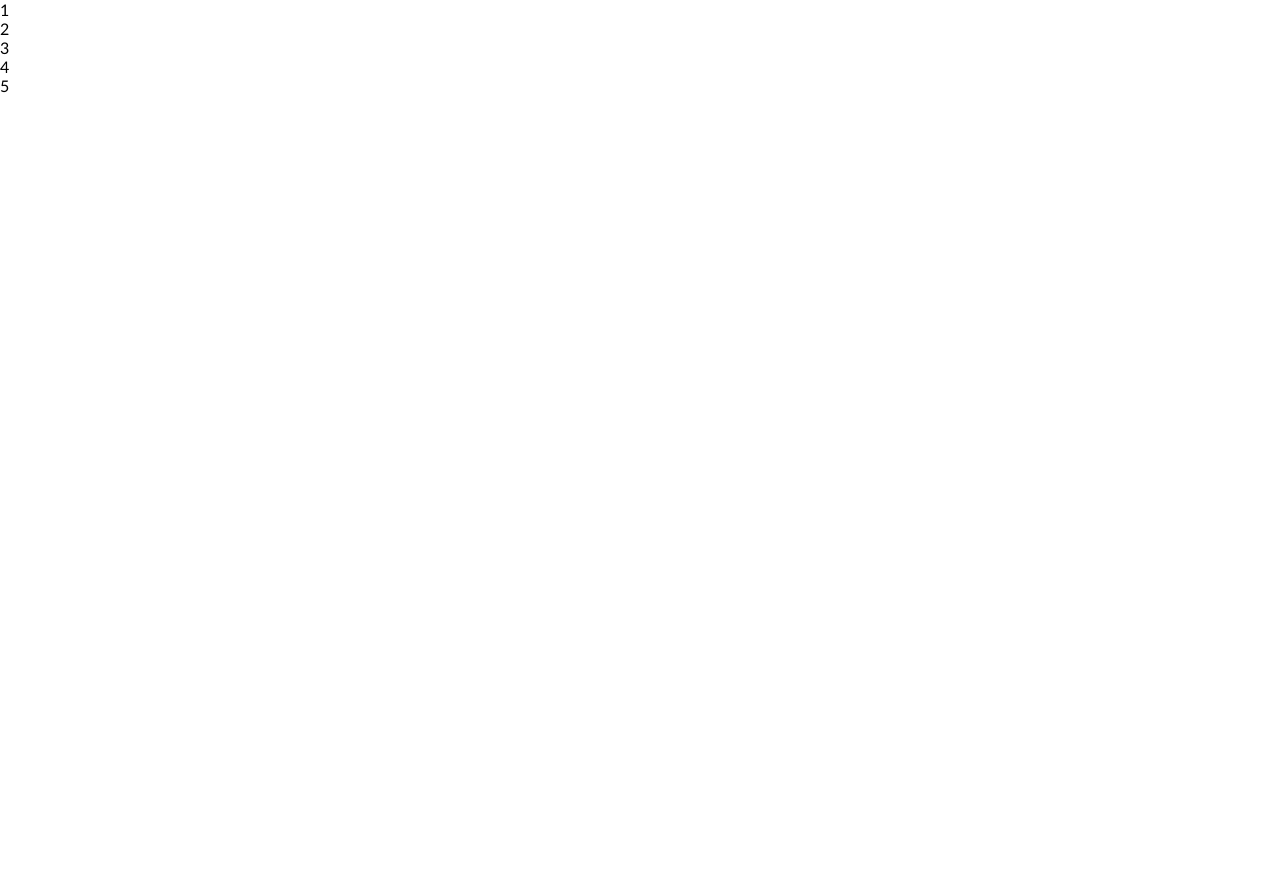
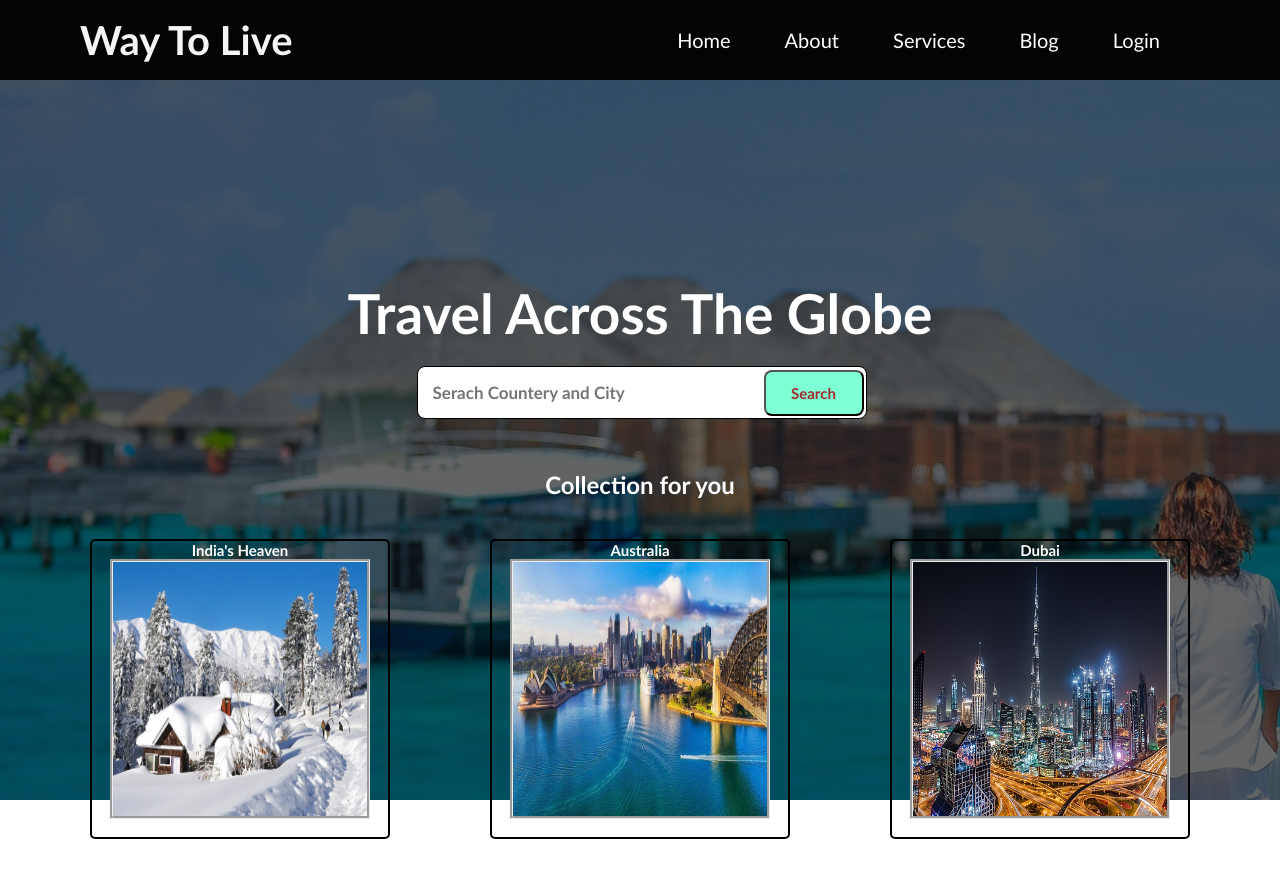
Before and after one commit to sanjam-sharma/Codesoft, a plain HTML site: page index.html in a window 1280 px wide. Before the commit the page ends 800 px from the top, so only its background shows below. Drawn offline with Linux system fonts and the light colour scheme.

Commit message:
New updates

```diff
--- a/index.css
+++ b/index.css
@@ -1,4 +1,160 @@
 *{
-    margin: 0%;
+    margin: 0;
+    padding: 0;
+    box-sizing: border-box;
     font-family: Calibri;
 }
+
+.container{
+    background-image:linear-gradient(rgba(0,0,0,0.6), rgba(0,0,0,0.6)), url("images/banner1.jpg");
+    width: 100%;
+    height: 100vh;
+}
+
+.header{
+    display: flex;
+    justify-content: space-between;
+    width: 100%;
+    height: 80px;
+    background-color: rgb(4, 4, 4);
+}
+.header  .logo{
+    margin-left: 80px;
+}
+.header .logo h2{
+    font-size: 40px;
+    color: whitesmoke;
+    line-height: 80px;
+}
+.header .logo h2:hover{
+    color: brown;
+}
+.header nav{
+    margin-right: 80px;
+}
+.header nav ul li{
+    display: inline-block;
+    line-height: 80px;
+
+}
+.header nav ul li a{
+    color: white;
+    font-size: 20px;
+    padding: 10px;
+    text-decoration: none;
+    margin-right: 30px;
+
+
+}
+
+.header nav ul li a:hover{
+    color: brown;
+    border-bottom: 1px solid brown;
+
+}
+
+.text h2{
+    padding-top: 200px;
+    padding-bottom: 0;
+    font-size: 55px;
+    color: #fff;
+    text-align: center;
+
+}
+.main-btn{
+    display: flex;
+    justify-content: center;
+}
+.button{
+    width: 500px;
+    margin-top: 20px;
+}
+
+.button .serch-btn{
+    width: 90%;
+    max-width: 500px;
+    border: 1px solid black;
+    border-radius: 8px;
+    margin: auto;
+    padding: 15px;
+    font-size: 17px;
+    font-weight: 900;
+}
+.common-btn {
+
+        width: 100px;
+        margin-top: 24px;
+        position: relative;
+        margin-left: -153px;
+
+}
+.btn{
+    width: 100px;
+    padding: 12px;
+    border-radius: 8px;
+    background-color: aquamarine;
+    color: brown;
+    font-size: 15px;
+    font-weight: 900;
+}
+
+.hader2 h2{
+    color: white;
+    margin-top: 51px;
+text-align: center
+}
+
+.post{
+    display: flex;
+    font-size: 15px;
+    padding: 40px;
+    color: white;
+    text-align: center;
+    justify-content: space-around;
+}
+
+.india{
+    height: 300px;
+    width: 300px;
+    border: 2px solid black;
+    border-radius: 5px;
+    background-color: transparent;
+    font-weight: 800;
+
+}
+
+.Aus{
+    height: 300px;
+    width: 300px;
+    border: 2px solid black;
+    border-radius: 5px;
+    background-color: transparent;
+    font-weight: 800;
+}
+
+.Dubai{
+    height: 300px;
+    width: 300px;
+    border: 2px solid black;
+    border-radius: 5px;
+    background-color: transparent;
+    font-weight: 800;
+}
+
+.india img{
+    width: 260px;
+    height: 260px;
+    border: groove;
+}
+
+.Aus img{
+    width: 260px;
+    height: 260px;
+    border: groove;
+}
+
+.Dubai img{
+    width: 260px;
+    height: 260px;
+    border: groove;
+}
--- a/index.html
+++ b/index.html
@@ -1,18 +1,51 @@
 <!DOCTYPE html>
 <html lang="en">
-<head>
-    <meta charset="UTF-8">
-    <meta name="viewport" content="width=device-width, initial-scale=1.0">
+  <head>
+    <meta charset="UTF-8" />
+    <meta name="viewport" content="width=device-width, initial-scale=1.0" />
     <title>Landing Page</title>
-    <link rel="stylesheet" href="index.css">
-</head>
-<body>
+    <link rel="stylesheet" href="index.css" />
+    <link rel="stylesheet" href="path/to/font-awesome/css/font-awesome.min.css"/>
+
+  </head>
+  <body>
     <div class="container">
-        <div>1</div>
-        <div>2</div>
-        <div>3</div>
-        <div>4</div>
-        <div>5</div>
+      <div class="header">
+        <div class="logo">
+          <h2>Way To Live</h2>
+        </div>
+        <nav>
+          <ul>
+            <li><a href="">Home</a></li>
+            <li><a href="">About</a></li>
+            <li><a href="">Services</a></li>
+            <li><a href="">Blog</a></li>
+            <li><a href="">Login</a></li>
+          </ul>
+        </nav>
+      </div>
+      <div class="text">
+        <h2>Travel Across The Globe</h2>
+        <div class="main-btn">
+          <div class="button">
+            <input type="text" class="serch-btn" placeholder="Serach Countery and City"/>
+          </div>
+          <div class="common-btn">
+            <button class="btn">Search</button>
+          </div>
+        </div>
+      </div>
+<nav class="collection">
+    <div class="hader2">
+        <h2>Collection for you</h2>
     </div>
-</body>
+    <div class="post">
+      <div class="india">India's Heaven <img src="india.jpg"></div>
+      <div class="Aus">Australia <img src="australia.jpg"> </div>
+      <div class="Dubai">Dubai <img src="Dubai_Skylines.jpg"></div>
+      </div>
+</nav>
+
+    </div>
+  </body>
 </html>
```
Also changed, not shown: Dubai_Skylines.jpg (added), Images/banner1.jpg (added), australia.jpg (added), dubai.avif (added), india.jpg (added).
